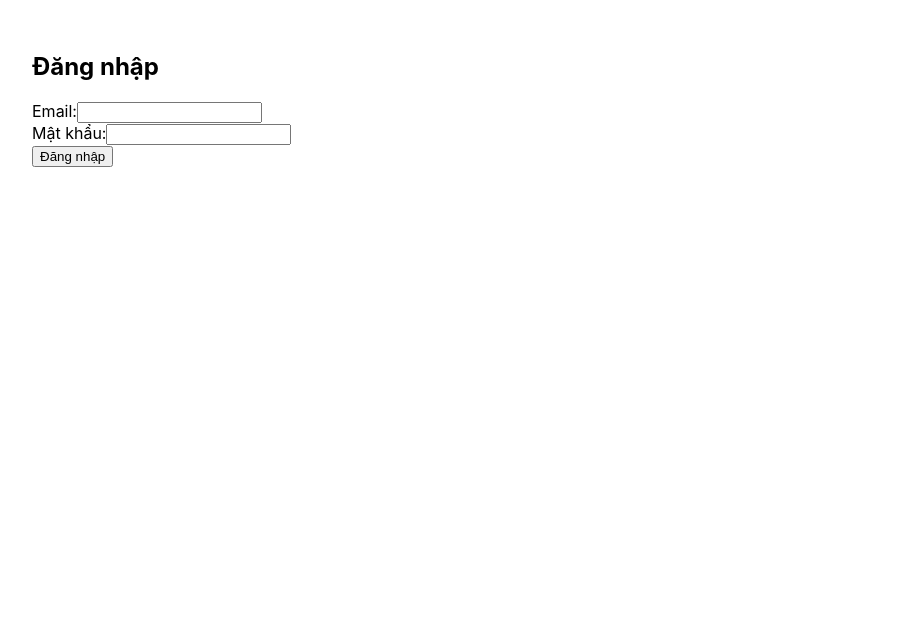
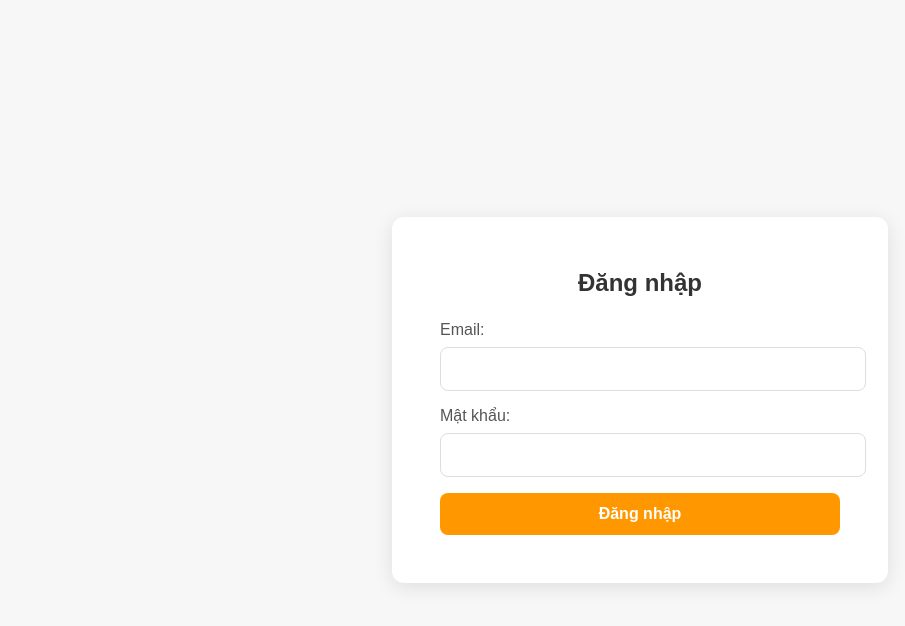
Before and after one commit to Quyen-Peter/FE_ElectronicWeb2D, a React (Create React App) app: page / in a window 1280 px wide. Shown: the top 626 px of the page, without its empty margins (0-905 px from the left). Built offline with nearby package versions, Linux system fonts and the light colour scheme.

Commit message:
new commit

```diff
--- a/src/App.tsx
+++ b/src/App.tsx
@@ -2,6 +2,8 @@ import React from 'react';
 import { BrowserRouter as Router, Routes, Route } from 'react-router-dom';
 import Login from './screen/Login';
 import UserManagement from './screen/UserManagement';
+import MaterialsManagement from './screen/MaterialsManagement';
+
 
 const App = () => {
   return (
@@ -9,6 +11,7 @@ const App = () => {
       <Routes>
         <Route path="/" element={<Login />} />
         <Route path="/users" element={<UserManagement />} />
+        <Route path="/material" element={<MaterialsManagement/>} />
       </Routes>
     </Router>
   );
--- /dev/null
+++ b/src/component/HeaderUserManagement.tsx
@@ -0,0 +1,24 @@
+import '../css/HeaderUserManagement.css';
+
+interface Props {
+  searchName: string;
+  setSearchName: (value: string) => void;
+  searchEmail: string;
+  setSearchEmail: (value: string) => void;
+}
+
+const HeaderUserManagement = ({searchName, setSearchName, searchEmail, setSearchEmail} : Props) =>{
+   return(
+      <div className="backgrount-header">
+        <div className="header">
+          <button className="new-user-btn">+ New User</button>
+          <div className="search">
+            <input type='text' placeholder="Search name" value={searchName} onChange={(e) => setSearchName(e.target.value)}></input>
+            <input type="text" placeholder="Search email" value={searchEmail} onChange={(e) => setSearchEmail(e.target.value)}/>
+          </div>
+        </div>
+      </div>
+   );
+};
+
+export default HeaderUserManagement;
--- /dev/null
+++ b/src/component/Sidebar.tsx
@@ -0,0 +1,32 @@
+import React from 'react';
+import { useNavigate, useLocation } from 'react-router-dom';
+import '../css/Sidebar.css';
+
+const Sidebar = () => {
+  const navigate = useNavigate();
+  const location = useLocation();
+
+  return (
+    <div className="sidebar">
+      <h2 className="sidebar-title">Admin Page</h2>
+      <ul className="sidebar-menu">
+
+        <li
+          className={`menu-item ${location.pathname === '/users' ? 'active' : ''}`}
+          onClick={() => navigate('/users')}
+        >
+          <span>Quản lý người dùng</span>
+        </li>
+
+        <li style={{marginTop: 5, }}
+          className={`menu-item ${location.pathname === '/material' ? 'active' : ''}`}
+          onClick={() => navigate('/material')}
+        >
+          <span>Quản lý học liệu</span>
+        </li>
+      </ul>
+    </div>
+  );
+};
+
+export default Sidebar;
--- /dev/null
+++ b/src/css/HeaderUserManagement.css
@@ -0,0 +1,59 @@
+.backgrount-header{
+  width: 100%;
+  height: 10vh;
+  background-color: #ffffff;
+  border-right: 1px solid #eee;
+  padding: 1.5rem 1rem;
+  box-shadow: 0 0 10px rgba(0,0,0,0.05);
+  font-family: 'Poppins', sans-serif;
+  margin-bottom: 10px;
+}
+
+.header {
+  display: flex;
+  justify-content: space-between;
+  align-items: center;
+  margin-bottom: 20px;
+}
+
+.new-user-btn {
+  background-color: #4CAF50;
+  color: white;
+  padding: 10px 18px;
+  border: none;
+  border-radius: 8px;
+  font-weight: 600;
+  cursor: pointer;
+  font-size: 1rem;
+  transition: background 0.3s;
+  width: 150px;
+  margin-top: 20px;
+  margin-left: 20px;
+}
+
+.new-user-btn:hover {
+  background-color: #45a049;
+}
+
+.search {
+  display: flex;
+  gap: 10px;
+  margin-left: 20px;
+  margin-right: 50px;
+}
+
+.search input {
+    margin-top: 20px;
+  height: 20px;
+  padding: 8px 16px;
+  border: 2px solid #ddd;
+  border-radius: 8px;
+  font-size: 1rem;
+  transition: border-color 0.3s;
+
+}
+
+.search input:focus {
+  border-color: #4CAF50;
+  outline: none;
+}
--- /dev/null
+++ b/src/css/Login.css
@@ -0,0 +1,75 @@
+body {
+    font-family: 'Poppins', sans-serif;
+    background: #f7f7f7;
+    margin: 0;
+    padding: 0;
+}
+
+.login-container {
+    display: flex;
+    justify-content: center;
+    align-items: center;
+    height: 100vh;
+}
+
+.login-form {
+    background: #fff;
+    padding: 2rem 3rem;
+    border-radius: 12px;
+    box-shadow: 0 4px 20px rgba(0, 0, 0, 0.1);
+    width: 100%;
+    max-width: 400px;
+}
+
+.login-form h2 {
+    margin-bottom: 1.5rem;
+    text-align: center;
+    color: #333;
+}
+
+.form-group {
+    margin-bottom: 1rem;
+}
+
+.form-group label {
+    display: block;
+    margin-bottom: 0.5rem;
+    color: #555;
+}
+
+.form-group input {
+    width: 100%;
+    padding: 0.75rem;
+    border: 1px solid #ddd;
+    border-radius: 8px;
+    font-size: 1rem;
+    transition: border-color 0.3s;
+}
+
+.form-group input:focus {
+    border-color: #ff9800;
+    outline: none;
+}
+
+button {
+    width: 100%;
+    padding: 0.75rem;
+    background-color: #ff9800;
+    color: white;
+    border: none;
+    border-radius: 8px;
+    font-weight: bold;
+    font-size: 1rem;
+    cursor: pointer;
+    transition: background-color 0.3s;
+}
+
+button:hover {
+    background-color: #e67e00;
+}
+
+.message {
+    margin-top: 1rem;
+    color: #d32f2f;
+    text-align: center;
+}
--- /dev/null
+++ b/src/css/Sidebar.css
@@ -0,0 +1,50 @@
+.sidebar {
+  width: 220px;
+  height: 93vh;
+  background-color: #ffffff;
+  border-right: 1px solid #eee;
+  padding: 1.5rem 1rem;
+  box-shadow: 0 0 10px rgba(0,0,0,0.05);
+  font-family: 'Poppins', sans-serif;
+}
+
+.sidebar-title {
+  font-size: 1.4rem;
+  font-weight: 600;
+  margin-bottom: 2rem;
+  color: #333;
+  text-align: center;
+}
+
+.sidebar-menu {
+  list-style: none;
+  padding: 0;
+  margin: 0;
+  margin-top: 50px;
+}
+
+.menu-item {
+  font-size: 1rem;
+  color: #555;
+  padding: 0.75rem 1rem;
+  border-radius: 8px;
+  display: flex;
+  align-items: center;
+  cursor: pointer;
+  transition: background 0.3s;
+}
+
+.menu-item:hover {
+  background-color: #f5f5f5;
+}
+
+.menu-item.active {
+  background-color: #ff9800;
+  color: #fff;
+}
+
+.icon {
+  margin-right: 0.75rem;
+  font-size: 1.2rem;
+  font-family: 'Poppins', sans-serif;
+}
--- /dev/null
+++ b/src/css/UserManagement.css
@@ -0,0 +1,37 @@
+.content{
+  margin-left: 250px;
+  flex-grow: 1;
+}
+
+.main-content {
+  margin-top: 130px;
+  padding: 20px;
+  font-family: 'Poppins', sans-serif;
+  background-color: #f9f9f9;
+  min-height: 100vh;
+}
+
+.user-table {
+  width: 100%;
+  border-collapse: collapse;
+  background-color: white;
+  border-radius: 12px;
+  overflow: hidden;
+  box-shadow: 0 2px 10px rgba(0, 0, 0, 0.1);
+}
+
+.user-table th, .user-table td {
+  text-align: left;
+  padding: 15px;
+  border-bottom: 1px solid #ddd;
+}
+
+.user-table th {
+  background-color: #f3f3f3;
+  font-weight: 600;
+  color: #333;
+}
+
+.user-table tbody tr:hover {
+  background-color: #fafafa;
+}
--- a/src/screen/Login.tsx
+++ b/src/screen/Login.tsx
@@ -1,6 +1,6 @@
 import React, { useState } from 'react';
 import { useNavigate } from 'react-router-dom';
-
+import '../css/Login.css'
 
 const Login = () => {
     const [email, setEmail] = useState('');
@@ -33,20 +33,20 @@ const Login = () => {
     }
 
   return (
-    <div style={{ padding: '2rem' }}>
+    <div className="login-container">
+            <form className="login-form" onSubmit={handleLogin}>
                 <h2>Đăng nhập</h2>
-      <form onSubmit={handleLogin}>
-        <div>
+                <div className="form-group">
                     <label>Email:</label>
-          <input type="email" onChange={(e) => setEmail(e.target.value)} value={email}/>
+                    <input type="email" onChange={(e) => setEmail(e.target.value)} value={email} />
                 </div>
-        <div>
+                <div className="form-group">
                     <label>Mật khẩu:</label>
-          <input type="password" onChange={(e) => setPassword(e.target.value)} value={password}/>
+                    <input type="password" onChange={(e) => setPassword(e.target.value)} value={password} />
                 </div>
                 <button type="submit">Đăng nhập</button>
+                <p className="message">{message}</p>
             </form>
-      <p>{message}</p>
         </div>
   );
 };
--- /dev/null
+++ b/src/screen/MaterialsManagement.tsx
@@ -0,0 +1,16 @@
+import { count } from "console";
+import Sidebar from "../component/Sidebar";
+
+
+const MaterialsManagement = () =>{
+   return(
+       <div style={{ display: 'flex' }}>
+           <div><Sidebar/></div>
+           <div>
+            hello
+           </div>
+       </div>
+   );
+};
+
+export default MaterialsManagement;
--- a/src/screen/UserManagement.tsx
+++ b/src/screen/UserManagement.tsx
@@ -1,4 +1,8 @@
 import { useEffect, useState } from "react";
+import Sidebar from "../component/Sidebar";
+import '../css/UserManagement.css';
+import HeaderUserManagement from "../component/HeaderUserManagement";
+
 
 export interface User {
   userid: number;
@@ -11,6 +15,9 @@ export interface User {
 
 const UserManagement = () => {
   const [users, setUsers] = useState<User[]>([]);
+  const [searchName, setSearchName] = useState('');
+  const [searchEmail, setSearchEmail] = useState('');
+
 
   useEffect(() => {
     fetch("https://electronicweb-ihci.onrender.com/api/users")
@@ -19,10 +26,22 @@ const UserManagement = () => {
       .catch((err) => console.error(err));
   }, []);
 
+const filteredUsers = users.filter(user =>
+    user.fullname.toLowerCase().includes(searchName.toLowerCase()) &&
+    user.email.toLowerCase().includes(searchEmail.toLowerCase())
+  );
+
   return (
-    <div>
-      <h2>User List</h2>
-      <table>
+
+    <div style={{ display: 'flex' }}>
+      <div style={{position: "fixed"}}><Sidebar /></div>
+      <div className="content">
+        <div style={{ position: 'fixed', top: 0, left: 252, right: 0, height: 60, zIndex: 100 }}>
+          <HeaderUserManagement searchName = {searchName}  setSearchName = {setSearchName} searchEmail={searchEmail} setSearchEmail={setSearchEmail}/>
+        </div>
+
+      <div className="main-content">
+        <table className="user-table">
           <thead>
             <tr>
               <th>ID</th>
@@ -33,7 +52,7 @@ const UserManagement = () => {
             </tr>
           </thead>
           <tbody>
-          {users.map((user) => (
+            {filteredUsers.map((user) => (
               <tr key={user.userid}>
                 <td>{user.userid}</td>
                 <td>{user.fullname}</td>
@@ -44,10 +63,15 @@ const UserManagement = () => {
                     ? new Date(user.createat).toLocaleDateString("vi-VN")
                     : "Không rõ"}
                 </td>
+                <td>
+                </td>
               </tr>
+
             ))}
           </tbody>
         </table>
+      </div>
+      </div>
     </div>
   );
 };
```
Lines whose indentation alone changed are shown as unchanged.
